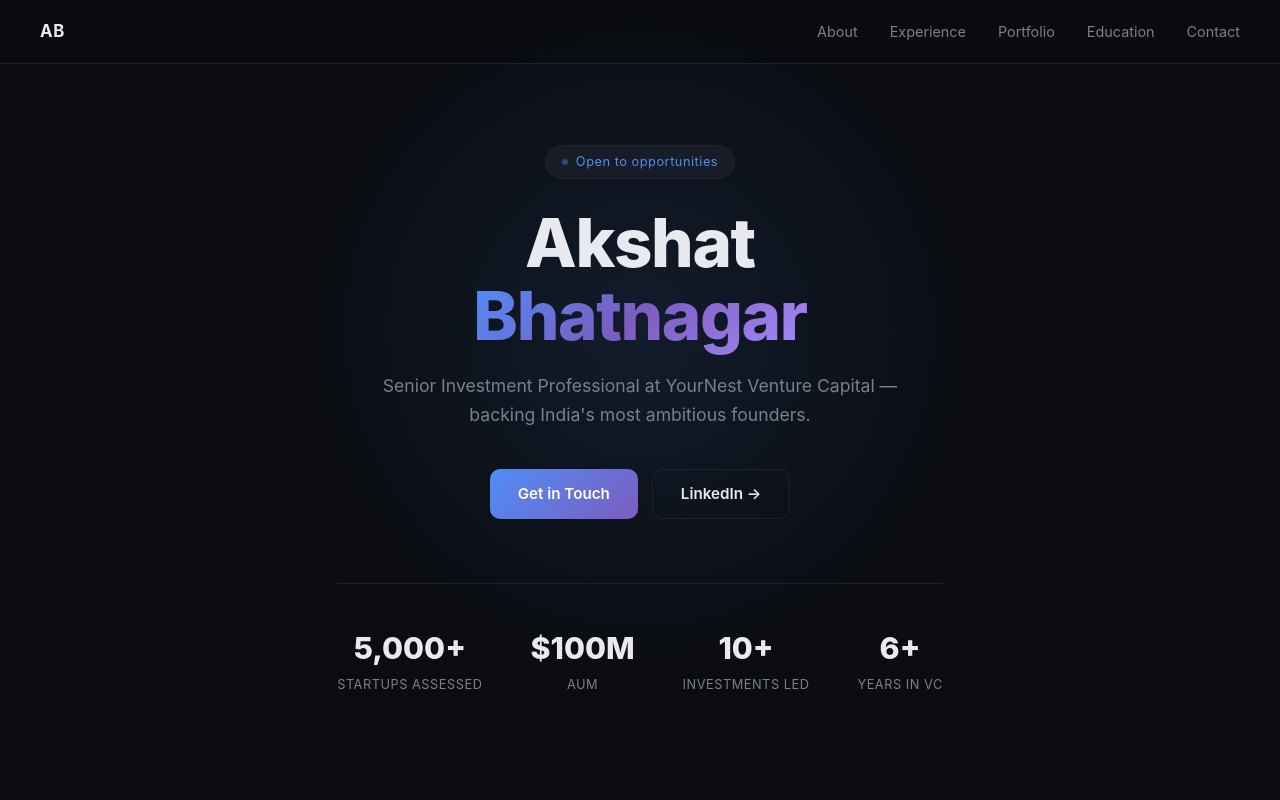
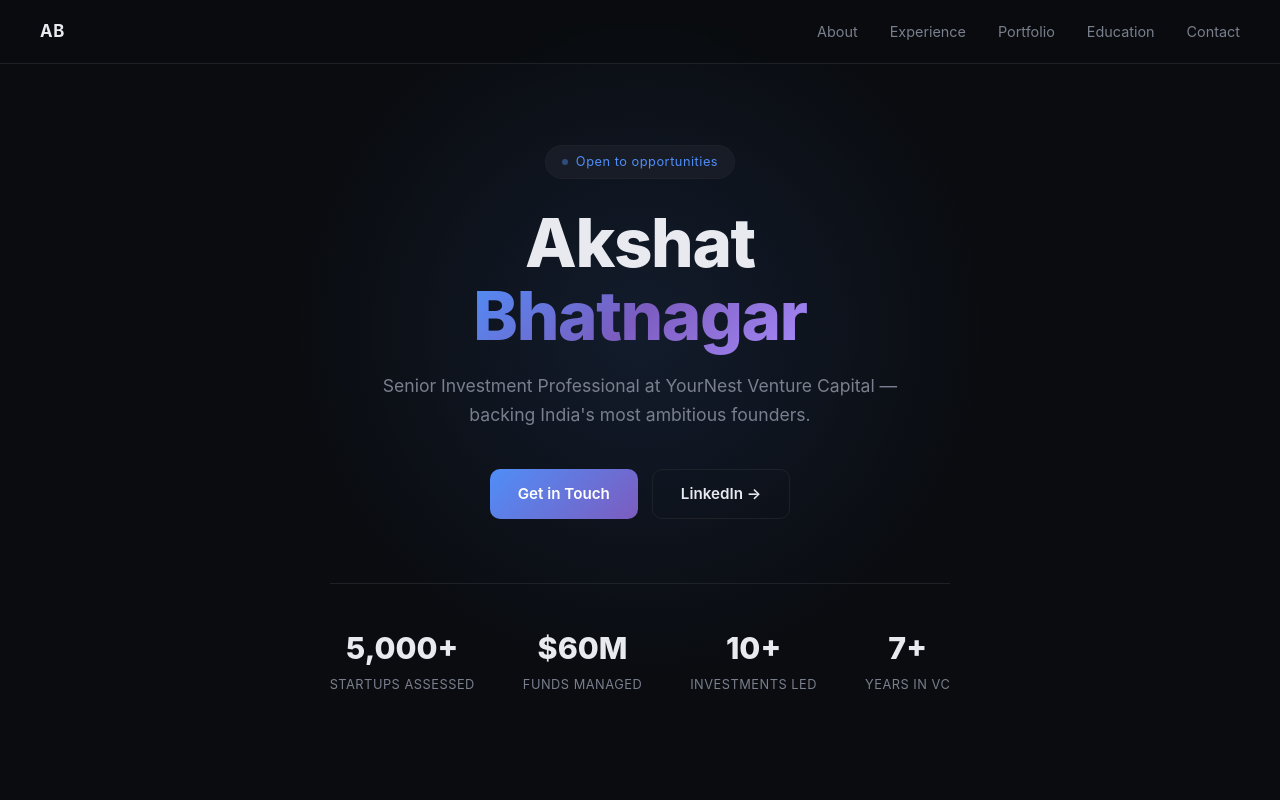
Before and after one commit to Akshatbhatnagar8/my-portfolio, a plain HTML site: page index.html in a window 1280 px wide. Shown: the top 800 px of the page. Drawn offline with Linux system fonts and the light colour scheme.

Commit message:
Update stats: M funds managed, 7+ years in VC

```diff
--- a/index.html
+++ b/index.html
@@ -290,15 +290,15 @@
           <div class="stat-label">Startups Assessed</div>
         </div>
         <div>
-          <div class="stat-num">$100M</div>
-          <div class="stat-label">AUM</div>
+          <div class="stat-num">$60M</div>
+          <div class="stat-label">Funds Managed</div>
         </div>
         <div>
           <div class="stat-num">10+</div>
           <div class="stat-label">Investments Led</div>
         </div>
         <div>
-          <div class="stat-num">6+</div>
+          <div class="stat-num">7+</div>
           <div class="stat-label">Years in VC</div>
         </div>
       </div>
```
